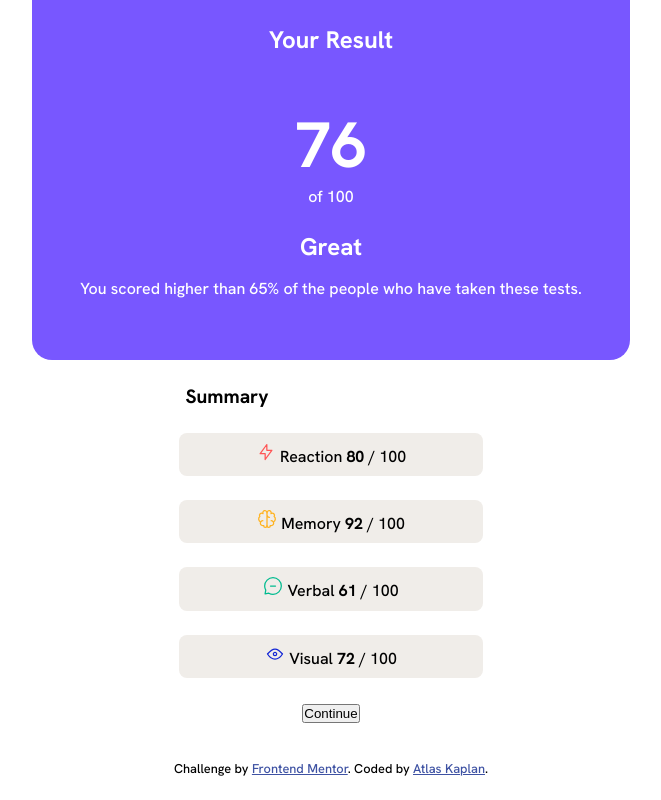
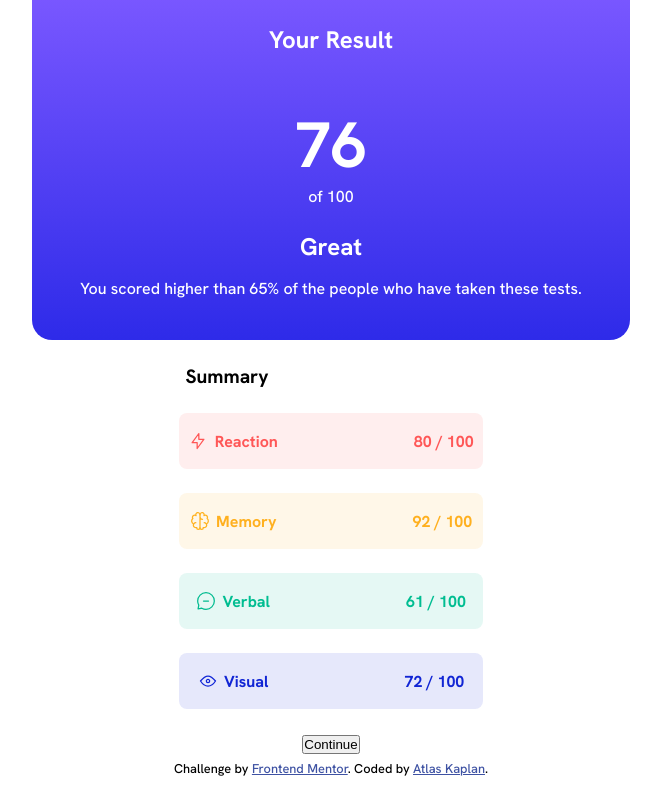
Before and after one commit to AtlasKaplan/Result-Summary-FrontEnd-Atlask, a plain HTML site: page index.html in a window 1280 px wide. Shown: the whole page, without its empty margins (309-970 px from the left). Drawn offline with Linux system fonts and the light colour scheme.

Commit message:
fixed spacing in summary and correct color

```diff
--- a/index.html
+++ b/index.html
@@ -38,43 +38,34 @@
             <h2>Summary</h2>
 
             <div class="summ1">
-                <p>
                     <img src="images\icon-reaction.svg" alt="icon1">
                         Reaction
-                        <b>80
-                        </b>
-                        / 100
-                    </p>
+                    <span> 80 / 100</span> </p>
+
             </div>
 
             <div class="summ2">
-                    <p>
                 <img src="images\icon-memory.svg" alt="icon2">
                 Memory
-                            <b>92
-                            </b>
-                            / 100
-                        </p>
+                <span> 92 / 100</span> </p>
+
             </div>
+
+
             <div class="summ3">
-                        <p>
                 <img src="images\icon-verbal.svg" alt="icon3">
                 Verbal
-                                <b>61
-                                </b>
-                                / 100
-                            </p>
+                <span> 61 / 100</span> </p>
+
             </div>
             <div class="summ4">
-                            <p>
                 <img src="images\icon-visual.svg" alt="icon4">
                 Visual
-                                    <b>72
-                                    </b>
-                                    / 100
-                                </p>
+                <span> 72 / 100</span> </p>
     </div>
                 <button>Continue</button>
+    </div>
+
 
             </div>
 
--- a/style.css
+++ b/style.css
@@ -17,10 +17,10 @@ body {
 }
 
 .result {
-    background-color: hsl(252, 100%, 67%);
+    background-image: linear-gradient(hsl(252, 100%, 67%), hsl(241, 81%, 54%));
     border-radius: 0 0 20px 20px;
     color: hsl(0, 0%, 100%);
-    min-height: 45vh;
+    min-height: 42.5vh;
     padding: 0 3rem;
 }
 
@@ -28,16 +28,37 @@ body {
 
 
 .summ1 , .summ2, .summ3 , .summ4{
-    background-color: #f0ede9;
     border-radius: 0.5rem;
     width: 19rem;
-    height: 2.7rem;
+    height: 3.5rem;
     display: flex;
     justify-content: center;
     align-items: center;
     margin-bottom: 1.5rem;
+    font-weight: 700;
 
 }
+
+.summ1 {
+    color: hsl(0, 100%, 67%);
+    background-color: hsl(0, 100%, 67%, 0.1);
+}
+
+.summ2 {
+    color: hsl(39, 100%, 56%);
+    background-color: hsl(39, 100%, 56%, 0.1);
+}
+
+.summ3 {
+    color: hsl(166, 100%, 37%);
+    background-color: hsl(166, 100%, 37%, 0.1);
+}
+
+.summ4 {
+    color: hsl(234, 85%, 45%);
+    background-color: hsl(234, 85%, 45%, 0.1);
+}
+
 
 h1 {
     margin-top: 3rem;
@@ -53,6 +74,14 @@ h2 {
     font-size: 1.2rem;
 }
 
+span {
+    margin-left: 8.5rem;
+}
+
+img {
+    margin-right: 0.4rem;
+}
+
 
 .attribution {
     font-size: 0.8rem;
```
Lines whose indentation alone changed are shown as unchanged.
